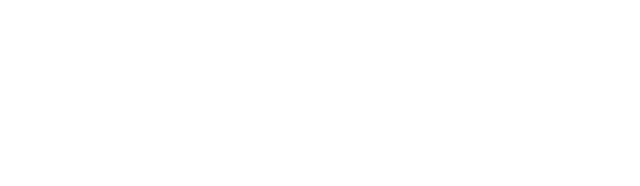
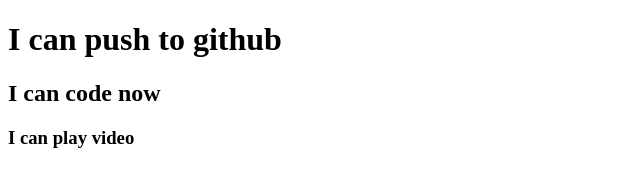
Before and after one commit to Towsif007/my-second-repo, a plain HTML site: page index.html in a window 1280 px wide. Shown: the whole page, without its empty margins (0-640 px from the left). Drawn offline with Linux system fonts and the light colour scheme.

Commit message:
added header

```diff
--- a/index.html
+++ b/index.html
@@ -7,6 +7,8 @@
     <title>My second github repo</title>
 </head>
 <body>
-
+    <h1>I can push to github</h1>
+    <h2>I can code now</h2>
+    <h3>I can play video</h3>
 </body>
 </html>
```
